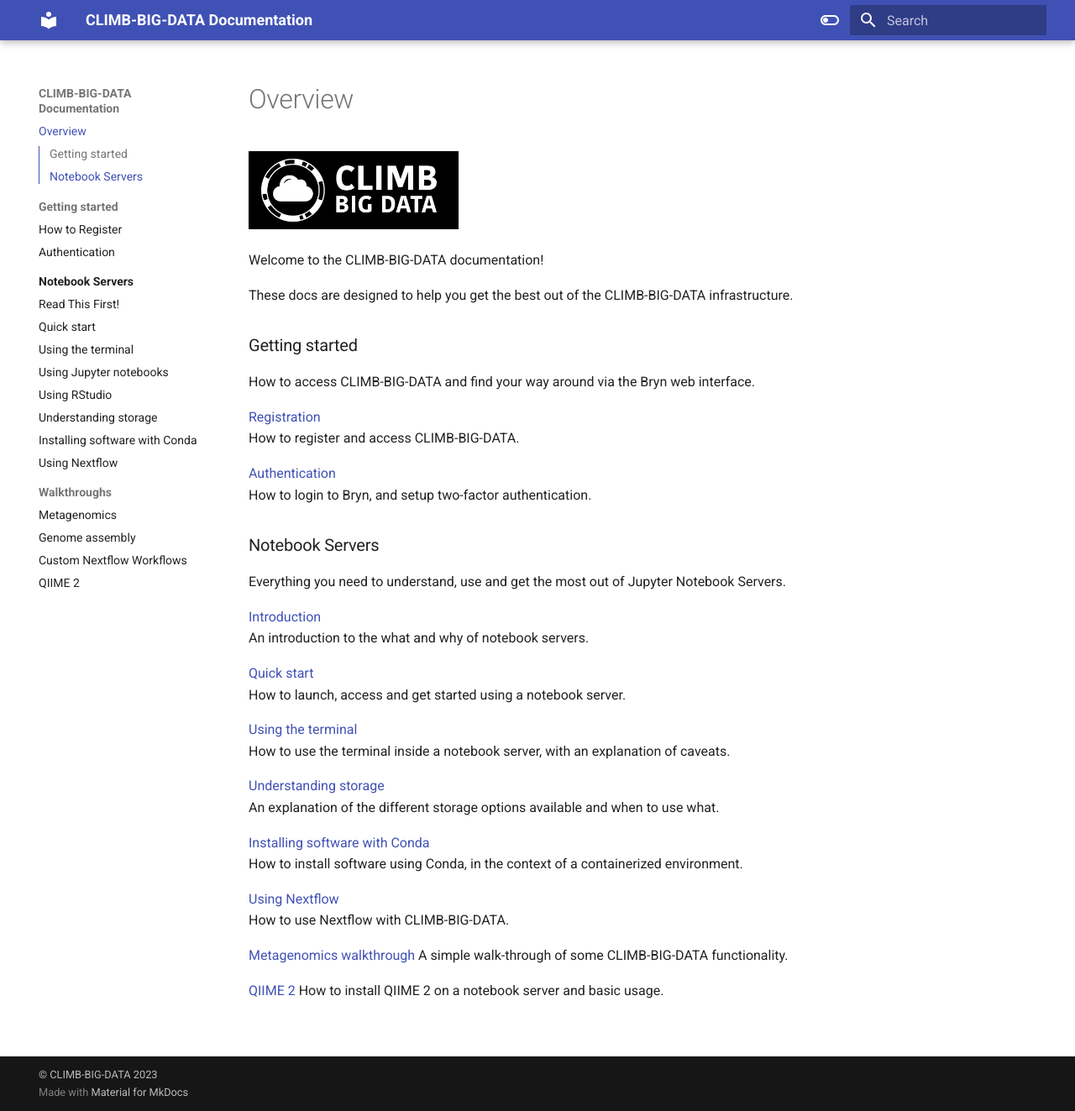
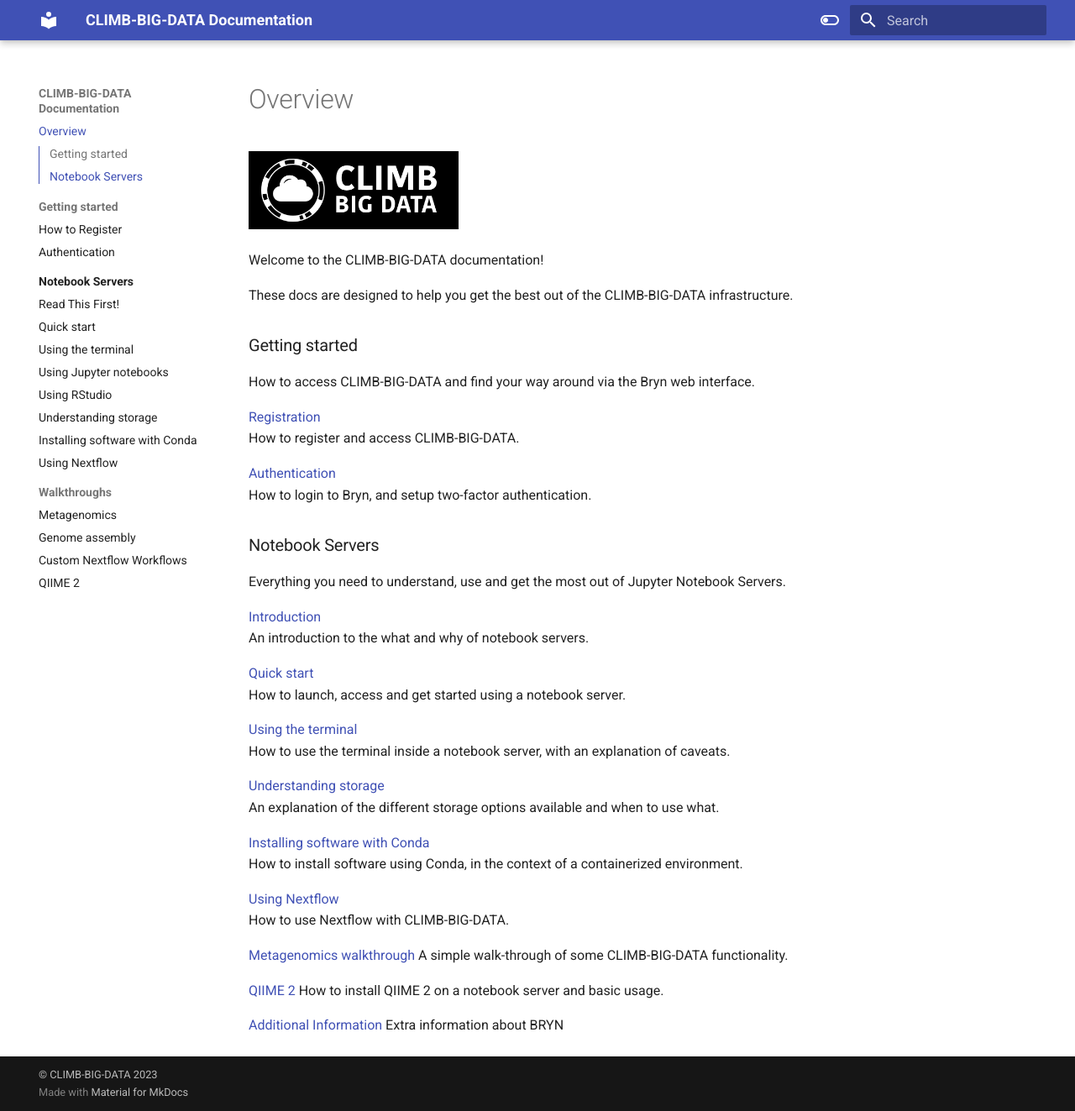
Before and after one commit to MRC-CLIMB/docs, an MkDocs documentation site: the page built from docs/index.md, in a window 1280 px wide and 1323 px high. Shown: the whole window at 84% size. Built offline with MkDocs 1.6.1 and Material for MkDocs 9.7.7, drawn with Linux system fonts in a browser that asks for light colours.

Commit message:
minor text change to forbidden 403 error

```diff
--- a/docs/index.md
+++ b/docs/index.md
@@ -43,3 +43,6 @@ A simple walk-through of some CLIMB-BIG-DATA functionality.
 
 [QIIME 2](walkthroughs/qiime2.md)
 How to install QIIME 2 on a notebook server and basic usage.
+
+[Additional Information](additional-information/403ForbiddenError.md)
+Extra information about BRYN
```
